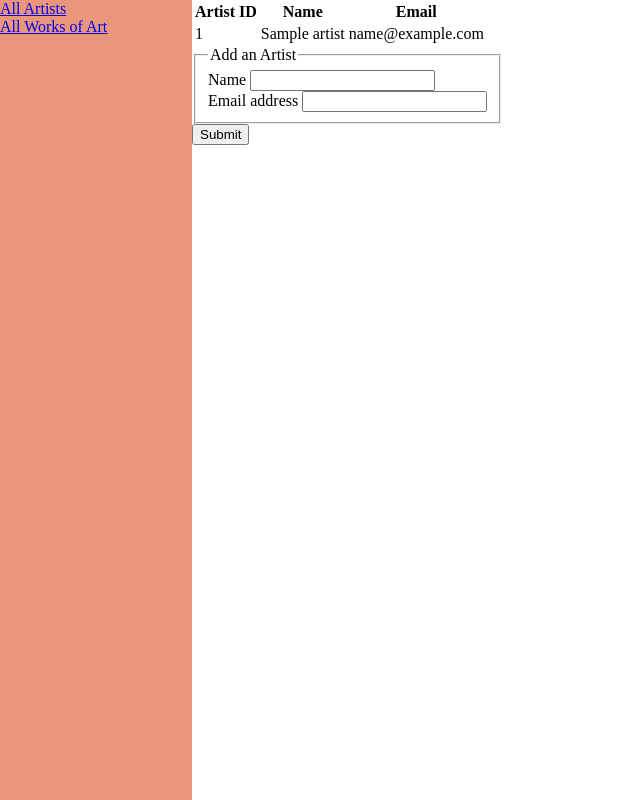
After one commit to azhdrake/art_catalogue, a Flask app: template templates/add_artist.html in a window 1280 px wide. The commit adds this page. Shown: the whole page, without its empty margins (0-640 px from the left). Run offline with Flask 2, Linux system fonts and the light colour scheme; the template is opened without the code that fills it: most values are stand-ins (such as "Sample title", 1, 10 or a date in 2020); form fields are guessed from the names that the template uses.

Commit message:
Combine display and add artist pages.

```diff
--- /dev/null
+++ b/templates/add_artist.html
@@ -0,0 +1,39 @@
+{% extends "display_artists.html" %}
+{% block add_artist %}
+    <form method="POST" action="">
+    {{ form.hidden_tag() }}
+        <fieldset>
+            <legend>Add an Artist</legend>
+            <div>
+                {{ form.name.label() }}
+                {% if form.name.errors %}
+                    {{form.name()}}
+                    <div>
+                        {% for error in form.name.errors %}
+                            <span>{{error}}</span>
+                        {% endfor %}
+                    </div>
+                {% else %}
+                    {{ form.name() }}
+                {% endif %}
+            </div>
+            <div>
+                {{ form.email_address.label() }}
+                {% if form.email_address.errors %}
+                    {{form.email_address()}}
+                    <div>
+                        {% for error in form.email_address.errors %}
+                            <span>{{error}}</span>
+                        {% endfor %}
+                    </div>
+
+                {% else %}
+                    {{ form.email_address() }}
+                {% endif %}
+            </div>
+        </fieldset>
+        <div>
+            {{ form.submit() }}
+        </div>
+   </form>
+{% endblock add_artist %}
--- /dev/null
+++ b/templates/display_artists.html
@@ -0,0 +1,18 @@
+{% extends "layout.html" %}
+{% block content %}
+    <table>
+        <tr>
+            <th>Artist ID</th>
+            <th>Name</th>
+            <th>Email</th>
+        </tr>
+        {% for artist in artists %}
+            <tr>
+                <td>{{artist.id}}</td>
+                <td>{{artist.name}}</td>
+                <td>{{artist.email_address}}</td>
+            </tr>
+        {% endfor %}
+    </table>
+    {% block add_artist %}{% endblock add_artist %}
+{% endblock content %}
--- a/templates/layout.html
+++ b/templates/layout.html
@@ -9,8 +9,7 @@
     <body>
         <div class="page">
             <div class = "sidebar column">
-                <div class="sidebar-link"><a href="{{ url_for('show_artists') }}">All Artists</a></div>
-                <div class="sidebar-link"><a href="{{ url_for('addartist') }}">Add an Artist</a></div>\
+                <div class="sidebar-link"><a href="{{ url_for('addartist') }}">All Artists</a></div>
                 <div class="sidebar-link"><a href="{{ url_for('addart') }}">All Works of Art</a></div>
             </div>
             <div class="dummy-column column"> . </div>
```
Also changed, not shown: gui.py (+4 -8 lines).
